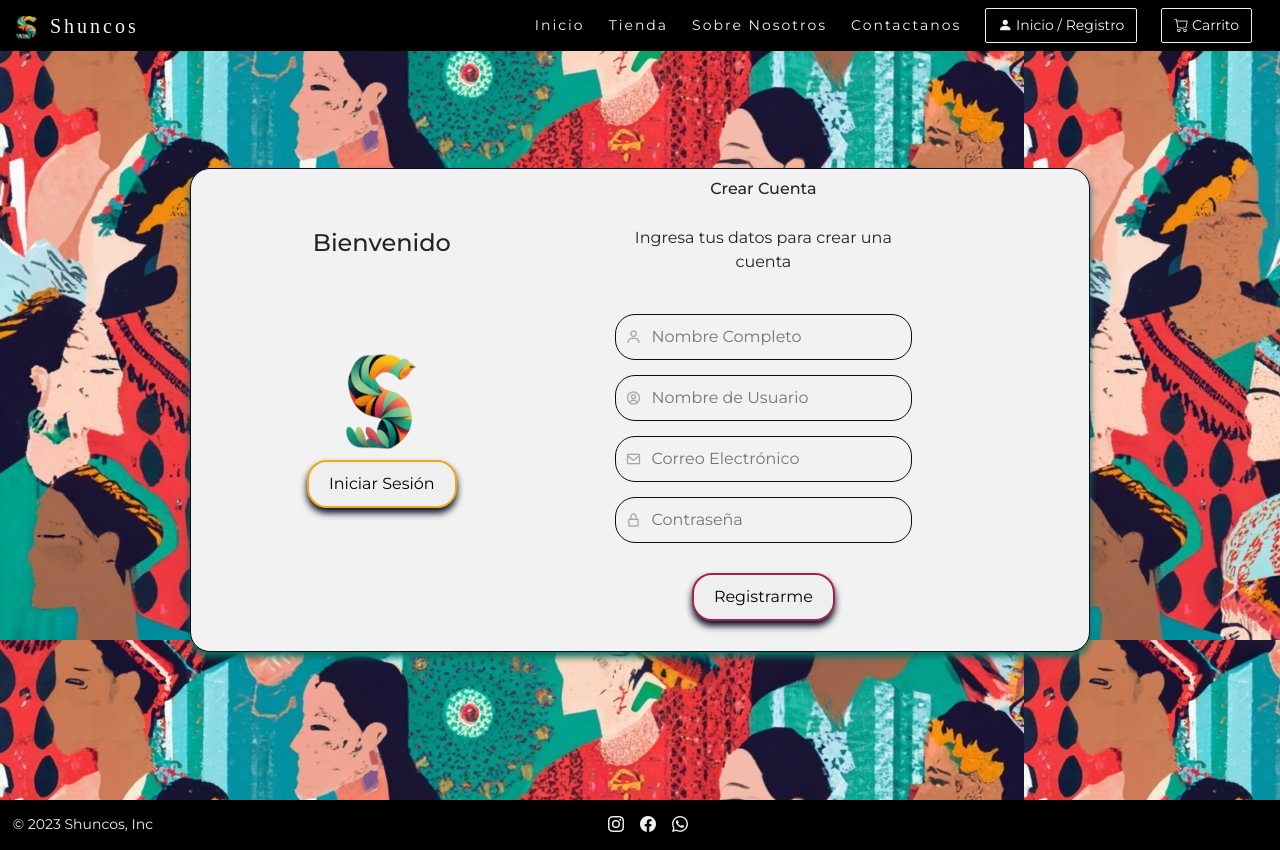
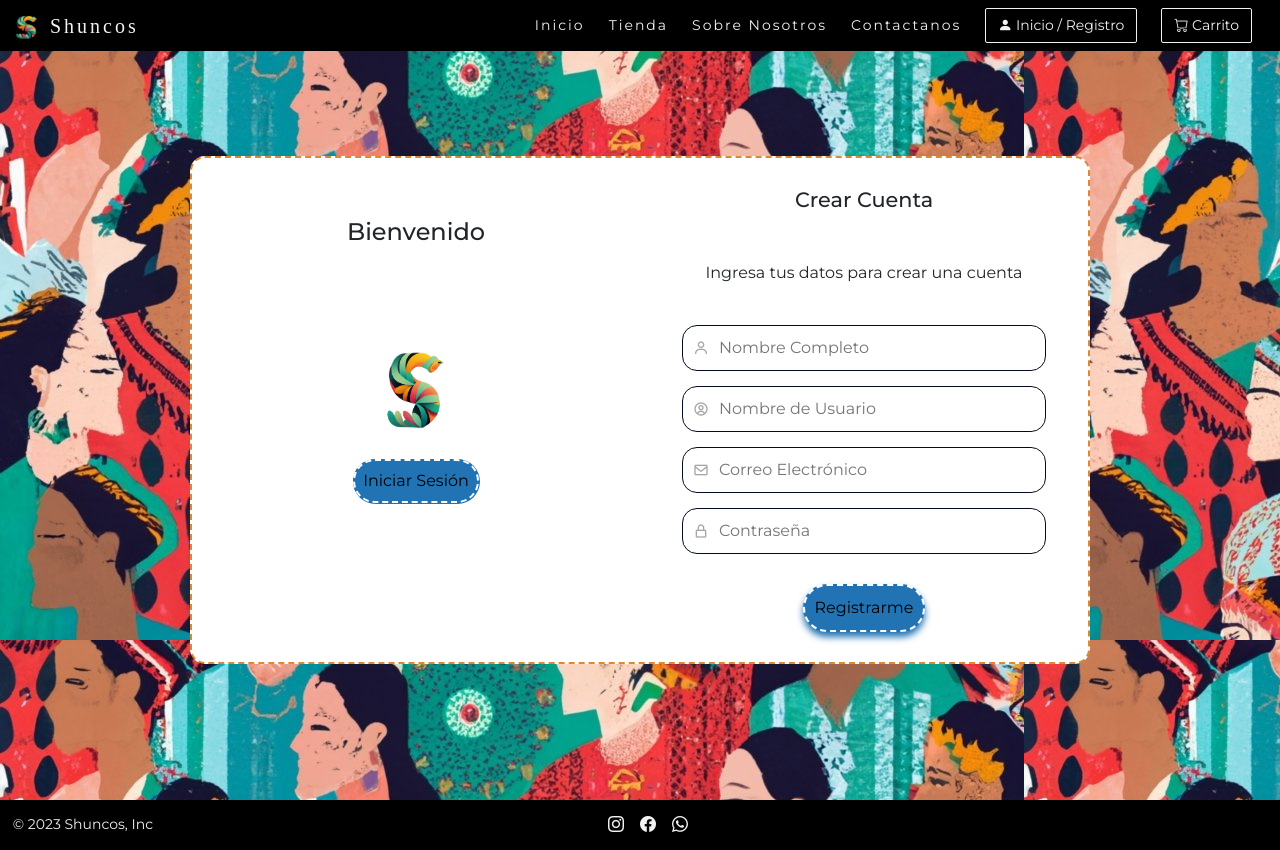
Before and after one commit to Erickld/ProyectoShuncos, a plain HTML site: page login.html in a window 1280 px wide. Drawn offline with nearby package versions, Linux system fonts and the light colour scheme; a web font is replaced by a local one.

Commit message:
cambios retro

```diff
--- a/login.html
+++ b/login.html
@@ -20,7 +20,7 @@
     <link rel="stylesheet" href="./styles/mainContainerStyles.css">
     <!-- Estilos Footer -->
     <link rel="stylesheet" href="./styles/footerStyles.css">
-    <link rel="stylesheet" href="./styles/jesstyles.css">
+    <link rel="stylesheet" href="./styles/Loginstyles.css">
     <link rel="preconnect" href="https" crossorigin>
     <link href="https://fonts.googleapis.com/css2?family=Montserrat&family=Raleway:wght@100&family=Skranji&display=swap"
         rel="stylesheet">
@@ -35,7 +35,7 @@
     <div id="content-container">
         <div class="container">
             <div class="row">
-                <div class="col-lg-6 col-md-12" id="Bienvenido">
+                <div class="col-md-6 " id="Bienvenido">
                     <div class="bienvenido">
                         <div class="infochilds text-center">
                             <h2> Bienvenido </h2> <br>
@@ -45,7 +45,7 @@
                         </div>
                     </div>
                 </div>
-                <div class="col-lg-6 col-md-12">
+                <div class="col-md-6 ">
                     <div class="information">
                         <div class="form-information" id="form-information">
                             <div class="form-information-child">
--- a/styles/jesstyles.css
+++ b/styles/Loginstyles.css
@@ -7,7 +7,6 @@
 
 body {
     background-image: url(../assets/img/portada1.jpeg);
-    /*background-color: #f2f2f2;*/
     background-size: cover;
     margin: 0;
 }
@@ -18,28 +17,31 @@ body {
     justify-content: center;
     align-items: center;
     height: 100vh;
-    background-color: #f2f2f2;
+    background-color: #FFFF;
 }
 
 .container {
-    display: flex;
-    border: solid thin #040c21;
-    border-radius: 20px;
-    box-shadow: 0 5px 7px #0a7360;
+    /*display: flex;*/
+    border: 2px dashed  #DD8833;
+    border-radius: 15px;
+    box-shadow: 0 0 0 4px #0a7360 4px 2px 4px 2px;
     transition: 1s;
     max-width: 900px;
     margin-top: 20px;
-     background-color: #f2f2f2;
+    background-color: #FFFF;
+
 }
 
 #bienvenido {
 align-items: center;
 width: 40%;
-display: flex;
+/*display: flex;*/
 text-align: center;
-background-color: white;
+background-color: #DD8833;
 border-bottom-left-radius: 20px;
 border-top-left-radius: 20px ;
+font-family: 'Montserrat', sans-serif;
+font-size: 1rem;
 }
 
 .infochilds {
@@ -57,24 +59,25 @@ border-top-left-radius: 20px ;
 
 .infochilds input{
     margin: 30px;
-    padding: 10px 20px;
-    border-radius: 20px;
+    padding: 0.3em;
+    border: 1px dashed #FFFF;
+    border-radius: 30px;
     outline: none;
-    border: solid 2px #F2A718;
-    box-shadow: 0 5px 7px #040c21;
+    box-shadow: 0 5px 7px #FFFF;
     cursor: pointer;
     transition: background-color .3s ease;
 }
-
+/*
 .infochilds input:hover{
-    background-color: #A62447;
+    font-family: 'Montserrat', sans-serif;
     border: none;
 
-}
+} */
 
 .infochilds img{
-    height: 100px;
-    width: 100px;
+    padding: 10px;
+    height: 130px;
+    width: 130px;
 
 
 }
@@ -98,9 +101,11 @@ border-top-left-radius: 20px ;
 
 .form-information-child h2{
     font-size: 1.5rem;
-    padding: 70px;
+    padding: 30px;
     align-content: center;
     text-align: center;
+    font-family: 'Montserrat', sans-serif;
+
 }
 
 .form-information-child p {
@@ -108,19 +113,20 @@ border-top-left-radius: 20px ;
     align-content: center;
     padding: 10px;
     text-align: center;
+    font-family: 'Montserrat', sans-serif;
+}
 
-}
 
 .form {
     margin: 30px 0 0 0;
 
 }
 .form label{
-    border: solid thin #040c21;
+    border: solid thin #FFFF;
     display: flex;
     align-items: center;
     margin-bottom: 15px;
-    border-radius: 20px;
+    border-radius: 15px;
     padding: 0px 10px;
     box-shadow: 0 2px 5px #0a7360 (0, 0, 0, .1);
 
@@ -131,7 +137,7 @@ border-top-left-radius: 20px ;
     padding: 10px;
     background-color: #f2f2f2;
     border: none;
-    border-radius: 20px;
+    border-radius: 15px;
     outline: none;
     align-items: center;
     align-content: center;
@@ -141,22 +147,21 @@ border-top-left-radius: 20px ;
 .form label i {
     color: #a7a7a7;
 }
-
+/*
 .form input[value="Registrarme"] {
     margin: 30px;
-    padding: 10px 20px;
-    border-radius: 20px;
-    outline: none;
+    padding: 1em;
+    border-radius: 15px;
     border: solid 2px #A62447;
     box-shadow: 0 5px 7px #040c21;
     cursor: pointer;
     transition: background-color .3s ease;
     align-content: center;
 
-}
+}*/
 
 .form input[value="Registrarme"]:hover {
-    background-color: #F2A718;
+
     border: none;
 }
 
@@ -184,7 +189,7 @@ border-top-left-radius: 20px ;
 
         .container-formregister {
             display: flex;
-            border: solid thin #040c21;
+            border: solid dashed #2173B4;
             border-radius: 20px;
             box-shadow: 0 5px 7px #0a7360;
             transition: 1s;
@@ -213,30 +218,29 @@ border-top-left-radius: 20px ;
 
 
         .infochilds input {
-            margin: 10px auto;
+            margin: 20px auto;
+            background-color: #2173B4;
             display: block;
-            padding: 10px 20px;
-            border-radius: 20px;
+            padding: 0.5em;
+            border-radius: 30px;
             outline: none;
-            border: solid 2px #F2A718;
-            box-shadow: 0 5px 7px #040c21;
+            border: dashed 2px #FFFF;
+            box-shadow:  0.5px 0.5px  0.5px 0.5px #2173B4;
             cursor: pointer;
-            transition: background-color .3s ease;
+            transition: background-color .4s ease-in-out opacity,.1s ease-in-out active;
         }
 
-        .infochilds input:hover {
-            background-color: #A62447;
-            border: none;
-        }
+
 
         .infochilds img {
             height: 100px;
             width: 100px;
+
         }
 
         .col-lg-6-information {
-            border: #040c21;
-            background-color: #f2f2f2;
+            border: #2173B4;
+            background-color: none;
             display: flex;
             align-items: center;
             justify-content: center;
@@ -250,8 +254,8 @@ border-top-left-radius: 20px ;
         }
 
         .form-information-child h2 {
-            font-size: 1rem;
-            padding: 10px;
+            font-size: 1.3rem;
+            padding: 30px;
             align-content: center;
             text-align: center;
         }
@@ -275,7 +279,7 @@ border-top-left-radius: 20px ;
             align-items: center;
             justify-content: center;
             margin-bottom: 15px;
-            border-radius: 20px;
+            border-radius: 15px;
             padding: 0px 10px;
             box-shadow: 0 2px 5px #0a7360 (0, 0, 0, .1);
         }
@@ -283,9 +287,9 @@ border-top-left-radius: 20px ;
         .form label input {
             width: 100%;
             padding: 10px;
-            background-color: #f2f2f2;
+            background-color: #FFFF;
             border: none;
-            border-radius: 20px;
+            border-radius: 5px;
             outline: none;
             align-items: center;
             align-content: center;
@@ -294,25 +298,25 @@ border-top-left-radius: 20px ;
         .form label i {
             color: #a7a7a7;
         }
-
+        /*
         .form input[value="Registrarme"] {
             margin: 30px;
-            padding: 10px 20px;
-            border-radius: 20px;
+            padding: 1em;
+            border-radius:15px;
             outline: none;
-            border: solid 2px #A62447;
-            box-shadow: 0 5px 7px #040c21;
+            border: dashed 2px #2173B4;
+            box-shadow: 0 5px 7px #2173B4;
             cursor: pointer;
             transition: background-color .3s ease;
             align-content: center;
             display: flex;
             align-items: center;
             justify-content: center;
-        }
+        } */
 
         .form input[value="Registrarme"]:hover {
-            background-color: #F2A718;
-            border: none;
+
+            border: dashed 2px #FFFF;
             display: flex;
             align-items: center;
             justify-content: center;
@@ -321,14 +325,15 @@ border-top-left-radius: 20px ;
         .form input[value="Registrarme"] {
             margin: 30px auto;
             display: block;
-            padding: 10px 20px;
-            border-radius: 20px;
+            padding: 0.6em;
+            border-radius: 25px;
             outline: none;
-            border: solid 2px #A62447;
-            box-shadow: 0 5px 7px #040c21;
+            border: dashed 2px #FFFF;
+            box-shadow: 0 5px 7px #2173B4;
             cursor: pointer;
             transition: background-color .3s ease;
             align-content: center;
+            background-color: #2173B4;
         }
         #login-container {
             position: fixed;
@@ -350,7 +355,7 @@ border-top-left-radius: 20px ;
         #login-container h2 {
             font-size: 1rem;
             text-align: center;
-            padding: 10px;
+            padding: 20px;
         }
 
         #login-form {
```
